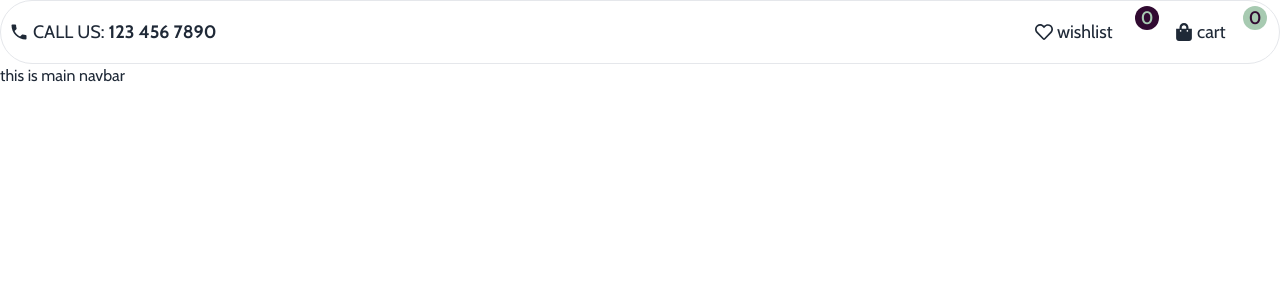
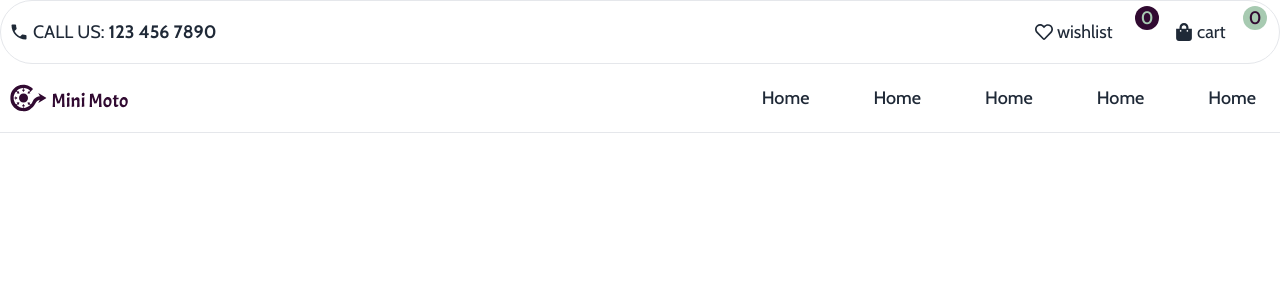
Before and after one commit to MehediHaassan1/client-mini-moto, a React (Vite) app: page / in a window 1280 px wide. Shown: the top 300 px of the page. Built offline with nearby package versions, Linux system fonts and the light colour scheme.

Commit message:
main navbar done

```diff
--- a/package.json
+++ b/package.json
@@ -11,6 +11,7 @@
   },
   "dependencies": {
     "firebase": "^10.7.2",
+    "hamburger-react": "^2.5.0",
     "react": "^18.2.0",
     "react-dom": "^18.2.0",
     "react-icons": "^5.0.1",
--- a/src/App.jsx
+++ b/src/App.jsx
@@ -1,5 +1,5 @@
 import "./App.css";
-import MainNavbar from "./pages/Shared/Navbar/MainNavbar";
+import MainNavbar from "./pages/Shared/Navbar/MainNavbar/MainNavbar";
 import TopNavbar from "./pages/Shared/Navbar/TopNavbar";
 
 function App() {
--- a/src/pages/Shared/Navbar/MainNavbar.jsx
+++ /dev/null
@@ -1,11 +0,0 @@
-import React from 'react';
-
-const MainNavbar = () => {
-    return (
-        <div>
-            <h1>this is main navbar</h1>
-        </div>
-    );
-};
-
-export default MainNavbar;
--- /dev/null
+++ b/src/pages/Shared/Navbar/MainNavbar/MainNavbar.css
@@ -0,0 +1,62 @@
+.close-menu,
+.open-menu {
+    position: absolute;
+    cursor: pointer;
+    display: none;
+}
+
+.open-menu {
+    top: 50%;
+    right: 20px;
+    transform: translateY(-50%);
+}
+
+.close-menu {
+    top: 20px;
+    right: 20px;
+}
+
+.menu{
+    display: flex;
+    flex-direction: row;
+}
+
+#check {
+    display: none;
+}
+
+@media (max-width: 800px) {
+    .menu {
+        flex-direction: column;
+        align-items: center;
+        justify-content: center;
+        width: 73%;
+        height: 100vh;
+        position: fixed;
+        top: 0;
+        right: -100%;
+        z-index: 100;
+        background-color: #000;
+        color: #fff;
+        transition: all 0.5s ease-in-out;
+        text-transform: uppercase;
+        font-size: 24px;
+    }
+
+    .menu li {
+        margin-top: 40px;
+    }
+
+    .menu li a {
+        padding: 10px;
+    }
+
+    .close-menu,
+    .open-menu {
+        display: block;
+    }
+
+    #check:checked ~ .menu {
+        right: 0;
+    }
+}
--- /dev/null
+++ b/src/pages/Shared/Navbar/MainNavbar/MainNavbar.jsx
@@ -0,0 +1,51 @@
+import React, { useState } from "react";
+import "./MainNavbar.css";
+import { FaBarsStaggered } from "react-icons/fa6";
+import { RxCross2 } from "react-icons/rx";
+import { Link } from "react-router-dom";
+import logo from "../../../../assets/logo.svg";
+
+const MainNavbar = () => {
+    return (
+        <div className="max-w-7xl mx-auto">
+            <header>
+                <nav className="bg-white fixed z-20 right-0 left-0 border-b border-gray-200 dark:border-gray-600">
+                    <ul className="navigation flex flex-wrap justify-between items-center relative mx-auto py-1">
+                        <Link className="logo" to="/">
+                            <img src={logo} alt="mini moto" className="h-10" />
+                        </Link>
+                        <input type="checkbox" id="check" />
+
+                        <span className="menu flex [&>li]:pl-8 [&>li>a]:text-center [&>li>a]:relative [&>li>a]:transition [&>li>a]:duration-200 [&>li>a]:ease-in-out [&>li>a]:font-medium [&>li>a]:text-lg">
+                            <li>
+                                <Link to="/">Home</Link>
+                            </li>
+                            <li>
+                                <Link to="/">Home</Link>
+                            </li>
+                            <li>
+                                <Link to="/">Home</Link>
+                            </li>
+                            <li>
+                                <Link to="/">Home</Link>
+                            </li>
+                            <li>
+                                <Link to="/">Home</Link>
+                            </li>
+
+                            <label htmlFor="check" className="close-menu">
+                                <RxCross2 />
+                            </label>
+                        </span>
+
+                        <label htmlFor="check" className="open-menu">
+                            <FaBarsStaggered className="h-6 w-6" />
+                        </label>
+                    </ul>
+                </nav>
+            </header>
+        </div>
+    );
+};
+
+export default MainNavbar;
```
Also changed, not shown: src/assets/logo.svg (added), 1 other file (tests, documents, lock files or other folders).
